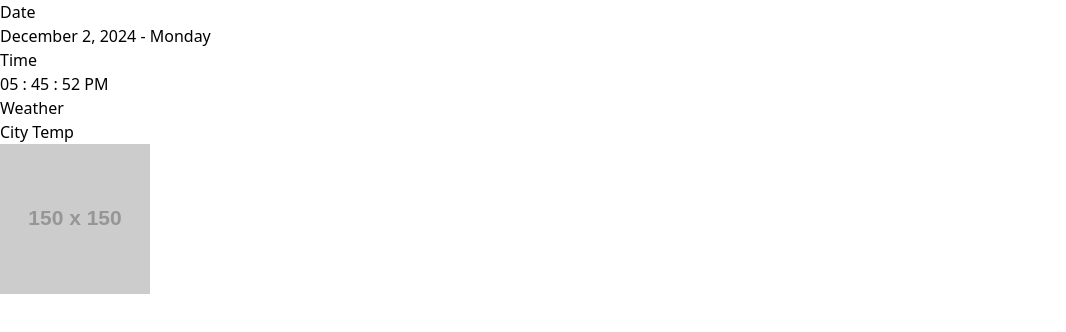
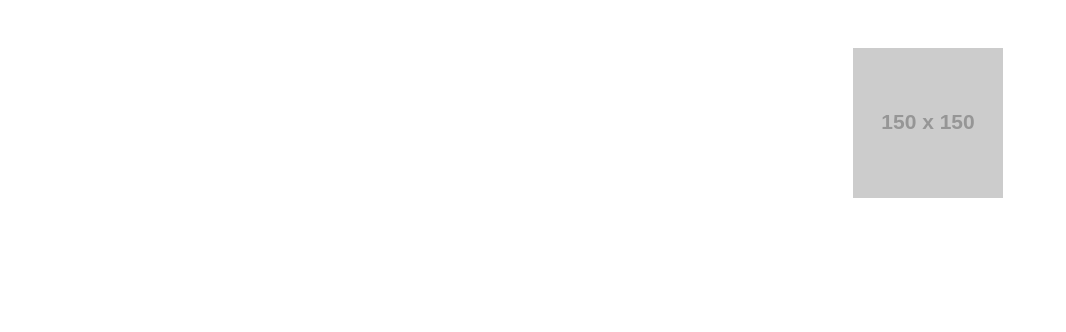
Before and after one commit to ecrawford4/cscd378dashboard, an Astro site: page / in a window 1280 px wide. Shown: the whole page, without its empty margins (0-1066 px from the left). Built offline with nearby package versions, Linux system fonts and the light colour scheme; Astro itself is replaced by a stand-in of ours; no server answers; placeholder pictures from the web are drawn by us.

Commit message:
3 columns

```diff
--- a/src/layouts/BaseLayout.astro
+++ b/src/layouts/BaseLayout.astro
@@ -11,7 +11,7 @@
 	</head>
 	<body>
 
-    <main class="">
+    <main class="grid grid-cols-3">
         <slot />
 
 	</main>
--- a/src/styles/MyStyles.css
+++ b/src/styles/MyStyles.css
@@ -1,3 +1,4 @@
 body {
+    color: #ffffff;
 
 }
```
